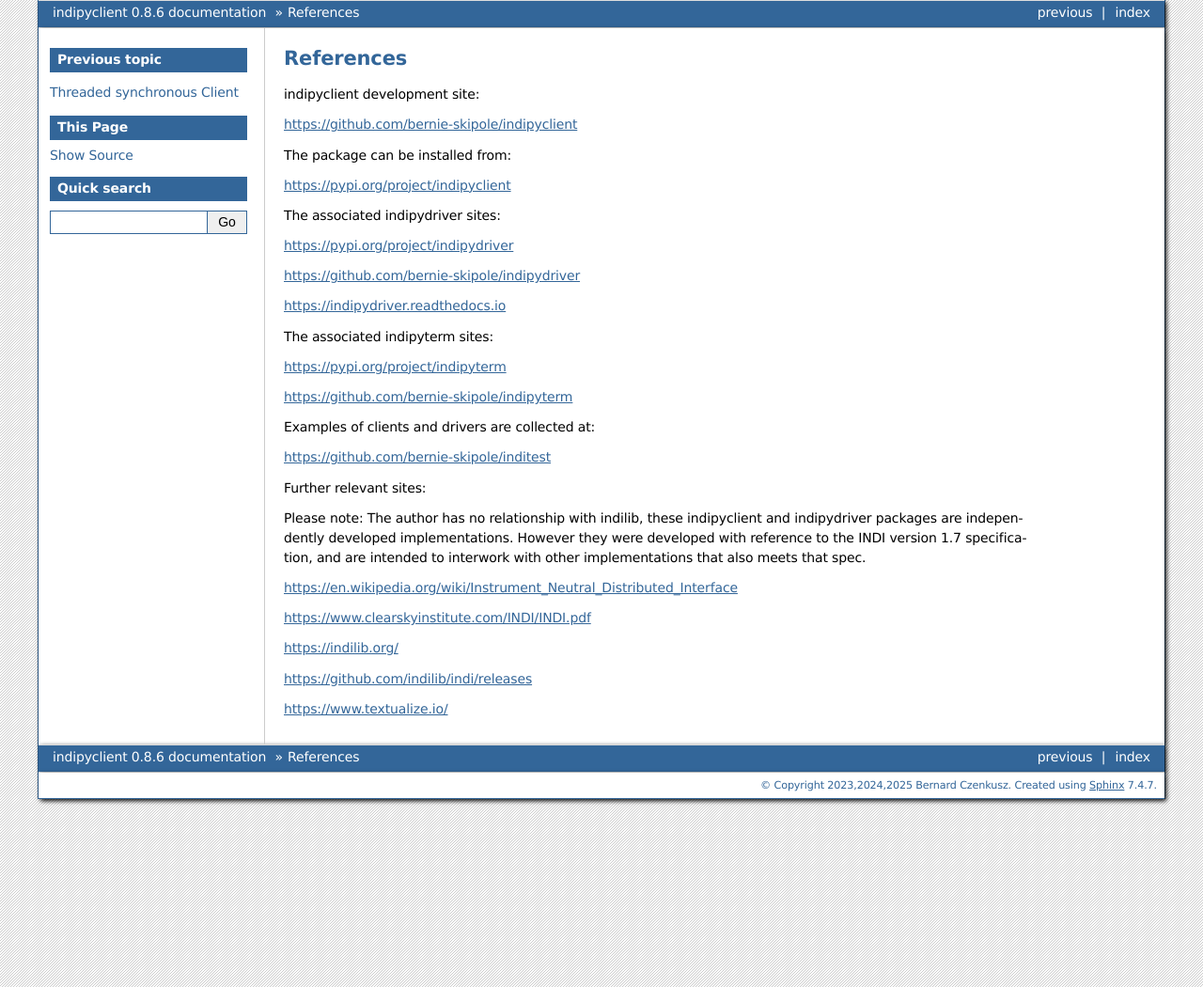
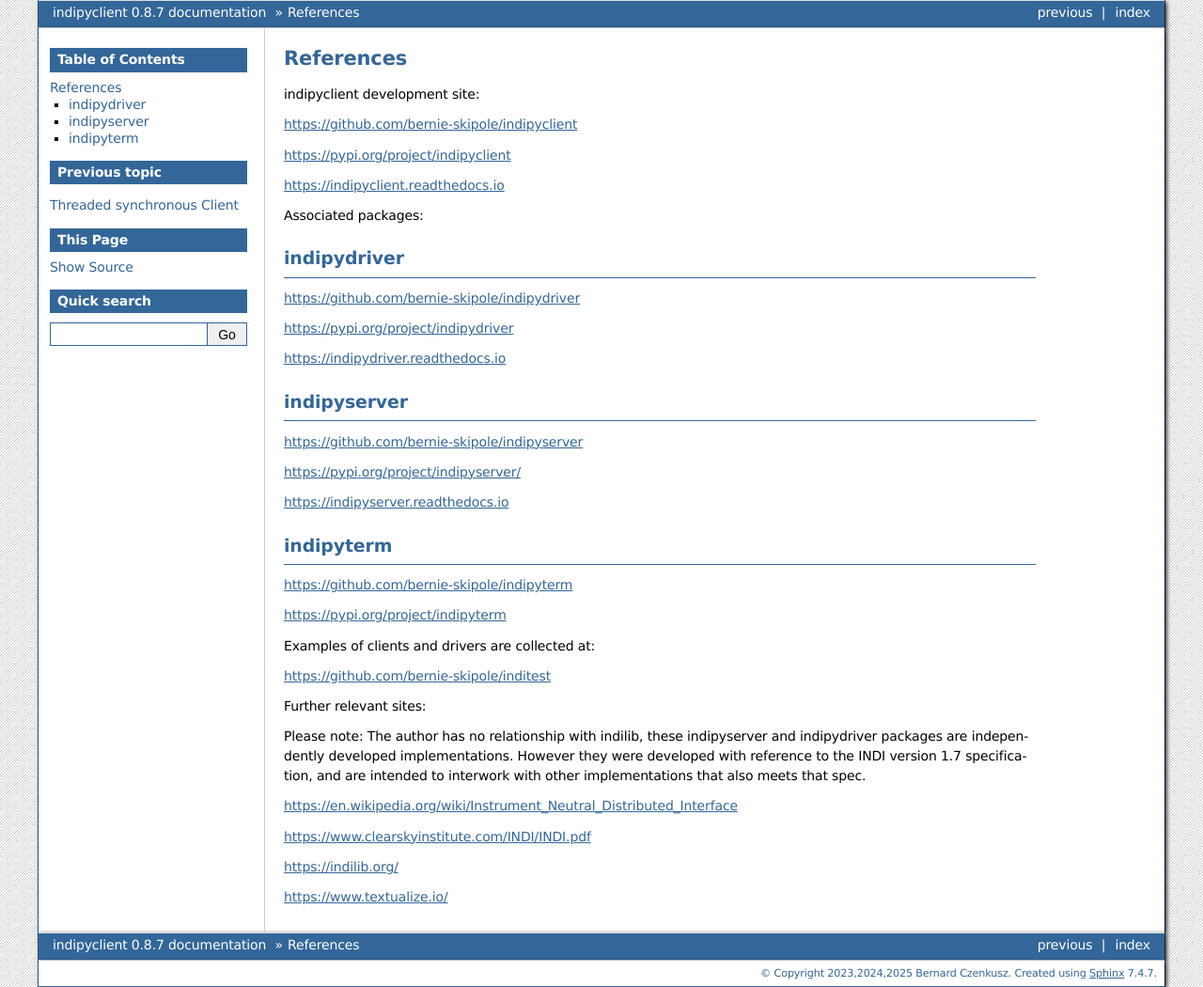
Before and after one commit to bernie-skipole/indipyclient, a Sphinx documentation site: the page built from docs/source/usage/references.rst, in a window 1280 px wide. Shown: the whole page at 94% size. Built offline with Sphinx 7.4.7, drawn with Linux system fonts in a browser that asks for light colours.

```diff
--- a/docs/source/conf.py
+++ b/docs/source/conf.py
@@ -25,7 +25,7 @@ copyright = '2023,2024,2025 Bernard Czenkusz'
 author = 'Bernard Czenkusz'
 
 # The full version, including alpha/beta/rc tags
-release = '0.8.6'
+release = '0.8.7'
 
 # ---------------------- Added to get readthedocs to build, by BC
 master_doc = 'index'
--- a/docs/source/usage/references.rst
+++ b/docs/source/usage/references.rst
@@ -7,23 +7,40 @@ indipyclient development site:
 
 https://github.com/bernie-skipole/indipyclient
 
-The package can be installed from:
-
 https://pypi.org/project/indipyclient
 
-The associated indipydriver sites:
+https://indipyclient.readthedocs.io
+
+
+Associated packages:
+
+
+indipydriver
+^^^^^^^^^^^^
+
+https://github.com/bernie-skipole/indipydriver
 
 https://pypi.org/project/indipydriver
 
-https://github.com/bernie-skipole/indipydriver
-
 https://indipydriver.readthedocs.io
 
-The associated indipyterm sites:
+
+indipyserver
+^^^^^^^^^^^^
+
+https://github.com/bernie-skipole/indipyserver
+
+https://pypi.org/project/indipyserver/
+
+https://indipyserver.readthedocs.io
+
+
+indipyterm
+^^^^^^^^^^
+
+https://github.com/bernie-skipole/indipyterm
 
 https://pypi.org/project/indipyterm
-
-https://github.com/bernie-skipole/indipyterm
 
 Examples of clients and drivers are collected at:
 
@@ -31,7 +48,7 @@ https://github.com/bernie-skipole/inditest
 
 Further relevant sites:
 
-Please note: The author has no relationship with indilib, these indipyclient and indipydriver packages are independently developed implementations. However they were developed with reference to the INDI version 1.7 specification, and are intended to interwork with other implementations that also meets that spec.
+Please note: The author has no relationship with indilib, these indipyserver and indipydriver packages are independently developed implementations. However they were developed with reference to the INDI version 1.7 specification, and are intended to interwork with other implementations that also meets that spec.
 
 https://en.wikipedia.org/wiki/Instrument_Neutral_Distributed_Interface
 
@@ -39,6 +56,4 @@ https://www.clearskyinstitute.com/INDI/INDI.pdf
 
 https://indilib.org/
 
-https://github.com/indilib/indi/releases
-
 https://www.textualize.io/
--- a/indipyclient/__init__.py
+++ b/indipyclient/__init__.py
@@ -11,7 +11,7 @@ from .propertyvectors import ClientEvent
 
 from .propertymembers import getfloat
 
-version = "0.8.6"
+version = "0.8.7"
 
 __all__ = ["version", "IPyClient", "ClientEvent", "getfloat", "ConnectionMade", "ConnectionLost",
            "delProperty", "defSwitchVector", "defTextVector", "defNumberVector", "defLightVector", "defBLOBVector",
--- a/pyproject.toml
+++ b/pyproject.toml
@@ -7,7 +7,7 @@ name = "indipyclient"
 authors = [{name = "Bernard Czenkusz", email = "bernie@skipole.co.uk"}]
 license = {file = "LICENSE"}
 classifiers = ["License :: OSI Approved :: MIT License", "Operating System :: POSIX :: Linux","Topic :: Scientific/Engineering :: Astronomy", "Topic :: Scientific/Engineering :: Interface Engine/Protocol Translator"]
-version = "0.8.6"
+version = "0.8.7"
 description="Pure python package, providing a set of classes which can be used to create scripts or clients to control remote instruments using the INDI protocol."
 readme = "README.md"
 requires-python = ">=3.10"
```
Also changed, not shown: README.md (+2 -12 lines), docs/source/usage/events.rst (+12 -0 lines), docs/source/usage/introduction.rst (+2 -12 lines), 1 other file.
